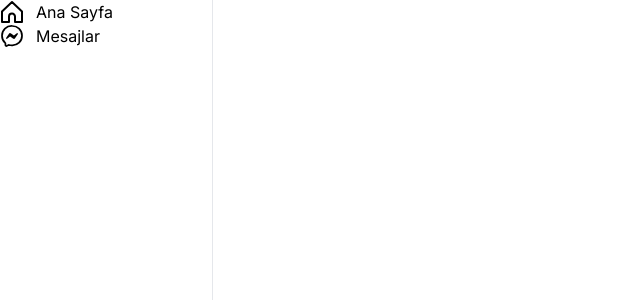
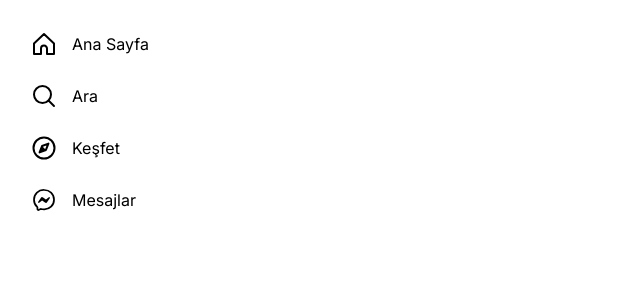
Before and after one commit to AliKarabulut/nextjs-instagram-clone, a Next.js app: page / in a window 1280 px wide. Shown: the top 300 px of the page, without its empty margins (0-640 px from the left). Built offline with nearby package versions, Linux system fonts and the light colour scheme.

Commit message:
navbar style

```diff
--- a/package.json
+++ b/package.json
@@ -15,6 +15,8 @@
     "autoprefixer": "10.4.14",
     "next": "13.4.12",
     "postcss": "8.4.27",
+    "postcss-import": "^15.1.0",
+    "postcss-nesting": "^12.0.1",
     "react": "18.2.0",
     "react-dom": "18.2.0",
     "react-icons": "^4.10.1",
--- a/postcss.config.js
+++ b/postcss.config.js
@@ -1,6 +1,8 @@
 module.exports = {
   plugins: {
+    'postcss-import': {},
+    'tailwindcss/nesting': 'postcss-nesting',
     tailwindcss: {},
     autoprefixer: {},
   },
-}
+};
--- a/src/app/globals.css
+++ b/src/app/globals.css
@@ -1,3 +1,4 @@
+@import "../css/iconcheck.css"
 @tailwind base;
 @tailwind components;
 @tailwind utilities;
--- a/src/app/layout.tsx
+++ b/src/app/layout.tsx
@@ -19,7 +19,8 @@ export default function RootLayout({
     <html lang="en">
       <body className={inter.className}>
         <Navbar/>
-        {children}</body>
+        {children}
+        </body>
     </html>
   )
 }
--- a/src/components/iconCheck/index.tsx
+++ b/src/components/iconCheck/index.tsx
@@ -3,11 +3,11 @@ import React, { useRef, useState, useEffect } from "react";
 
 type IconCheckTypes = {
   firstIcon: React.ReactNode;
-  SecondIcon: React.ReactNode;
+  secondIcon: React.ReactNode;
   children: React.ReactNode;
 };
 
-const IconCheck = ({ firstIcon, SecondIcon, children }: IconCheckTypes) => {
+const IconCheck = ({ firstIcon, secondIcon, children }: IconCheckTypes) => {
   const ref = useRef<HTMLDivElement | null>(null);
   const [isClicked, setIsClicked] = useState(false);
 
@@ -30,8 +30,8 @@ const IconCheck = ({ firstIcon, SecondIcon, children }: IconCheckTypes) => {
   }, []);
 
   return (
-    <div ref={ref} onClick={handleIconClick} className="flex gap-3">
-      {isClicked ? SecondIcon : firstIcon} {children}
+    <div ref={ref} onClick={handleIconClick} className={`  icon-check ${isClicked ? "font-bold" : ""} `}>
+      {isClicked ? secondIcon  : firstIcon} {children}
     </div>
   );
 };
--- a/src/components/navbar/index.tsx
+++ b/src/components/navbar/index.tsx
@@ -1,18 +1,30 @@
 import IconCheck from "../iconCheck";
+import CompassIcon from "../icons/compassIcon";
+import CompassIconFilled from "../icons/compassIconFilled";
 import HomeIcon from "../icons/homeIcon";
 import HomeIconFilled from "../icons/homeIconFilled";
 import MessengerIcon from "../icons/messengerIcon";
 import MessengerIconFilled from "../icons/messengerIconFilled";
+import SearchIcon from "../icons/searchIcon";
+import SearchIconFilled from "../icons/searchIconFilled";
+
 
 const Navbar = () => {
   return (
-    <nav className="w-1/6 border-r h-screen">
-      <IconCheck firstIcon={<HomeIcon />} SecondIcon={<HomeIconFilled />}>
+    <nav className="w-1/6 border-r h-screen px-3 pt-2 pb-5">
+      <IconCheck firstIcon={<HomeIcon/>} secondIcon={<HomeIconFilled />}>
         Ana Sayfa
       </IconCheck>
+      <IconCheck firstIcon={<SearchIcon />  } secondIcon={<SearchIconFilled/>}>
+        Ara
+      </IconCheck>
+      <IconCheck firstIcon={<CompassIcon />  } secondIcon={<CompassIconFilled/>}>
+        Keşfet
+      </IconCheck>
+
       <IconCheck
         firstIcon={<MessengerIcon />}
-        SecondIcon={<MessengerIconFilled />}
+        secondIcon={<MessengerIconFilled />}
       >
         Mesajlar
       </IconCheck>
--- /dev/null
+++ b/src/css/iconcheck.css
@@ -0,0 +1,12 @@
+@layer components {
+  .icon-check {
+    @apply  flex text-base gap-4 cursor-pointer p-3 my-1 rounded-lg hover:bg-ig-hover transition-all;
+  }
+
+  .icon-check svg {
+    @apply  transition-all;
+  }
+  .icon-check:hover svg {
+    transform: scale(1.1);
+  }
+}
--- a/tailwind.config.js
+++ b/tailwind.config.js
@@ -11,6 +11,7 @@ module.exports = {
         "primary-button": "#0095F6",
         "facebook-logo": "#385185",
         "ig-link": "#00376B",
+        "ig-hover": "#0000000d"
       },
       keyframes: {
         opacity: {
```
Also changed, not shown: 1 other file (tests, documents, lock files or other folders).
